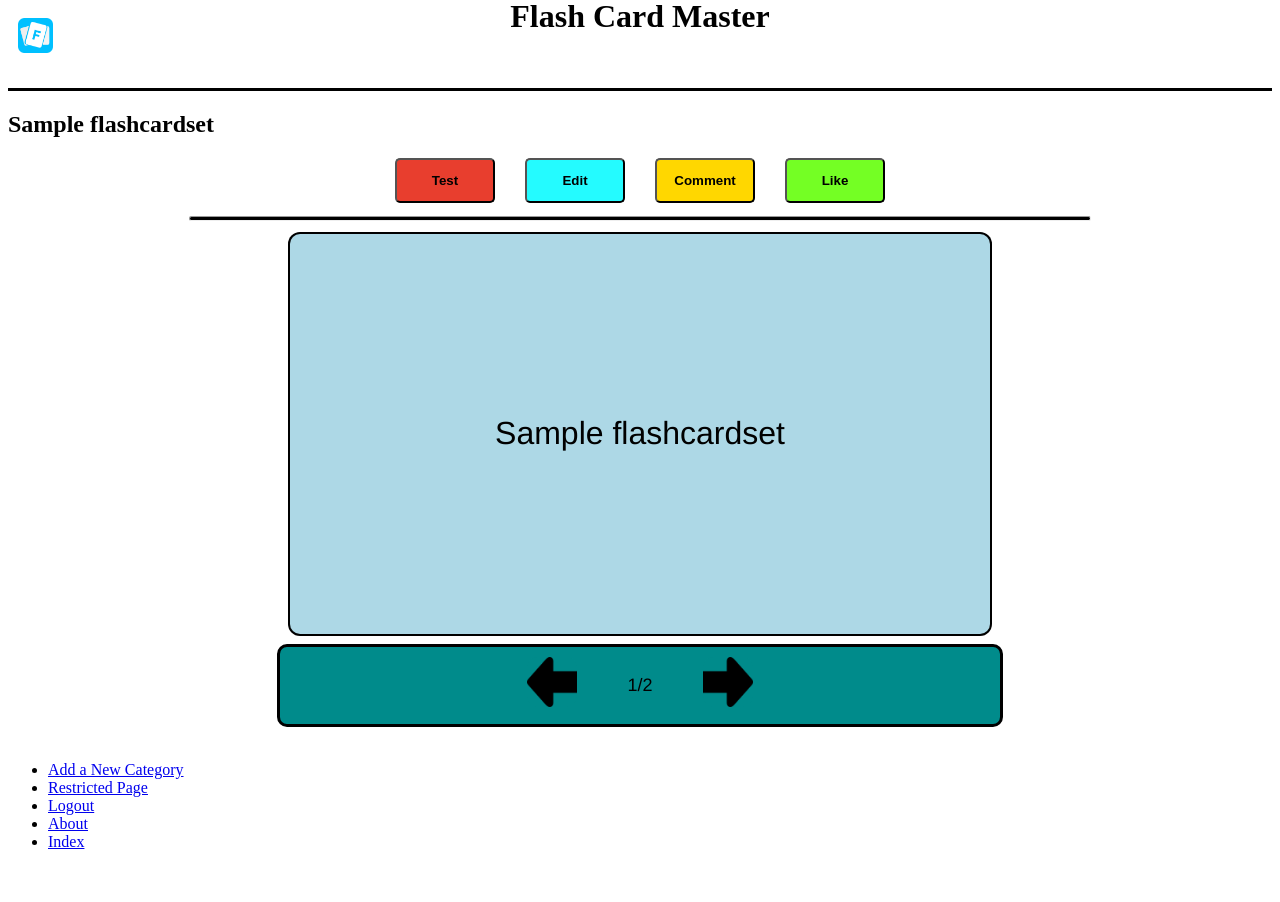
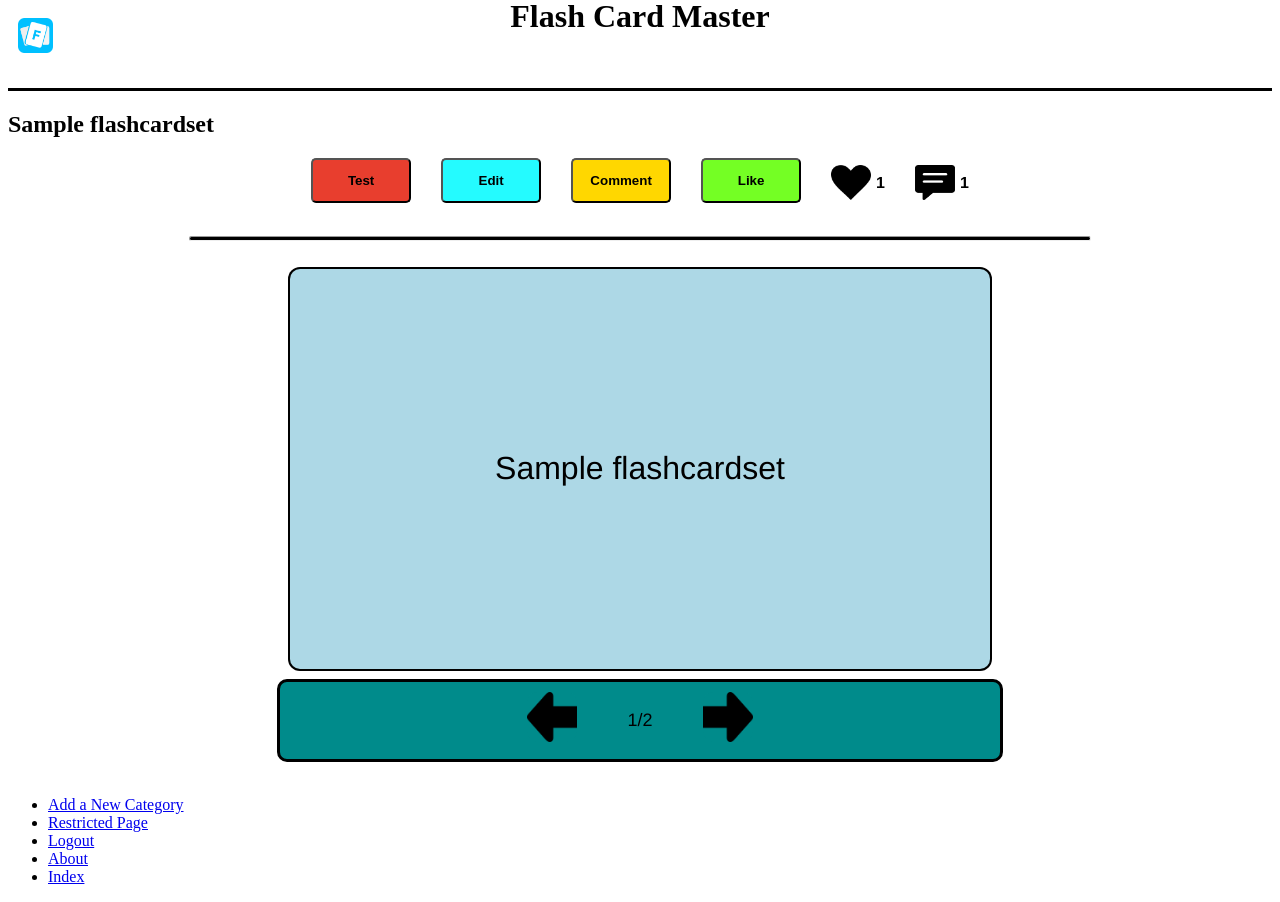
Before and after one commit to ehibb/wad_8D_group_project, a Django app: a page that uses templates/card/card_set.html in a window 1280 px wide. Before the commit the page ends 849 px from the top, so only its background shows below. Run offline with Django 3.2, Linux system fonts and the light colour scheme; a user stored in the database is signed in; tables that the repository leaves empty hold one stand-in row (values such as "Sample post").

Commit message:
Added Like Button and Counter, Comment Counter for Card Set Page Toolbar, made Card Set Page Toolbar only visible when User is Logged In

```diff
--- a/card/urls.py
+++ b/card/urls.py
@@ -23,4 +23,5 @@ urlpatterns = [
     path('create/edit/', views.edit, name='edit'),
     path('search/', views.search, name='search'),
     path('card_set/<slug:flash_card_set_slug>/', views.show_flash_card_set, name='card_set'),
+    path('like_cardset/', views.LikeCardSetView.as_view(), name='like_cardset'),
 ]
--- a/card/views.py
+++ b/card/views.py
@@ -4,7 +4,10 @@ from django.urls import reverse
 from django.contrib.auth import authenticate, login, logout
 from django.contrib.auth.decorators import login_required
 from .models import Category, FlashCardSet, FlashCard
-from .forms import CategoryForm, FlashCardSetForm, UserForm, UserProfileForm
+from .forms import CategoryForm, FlashCardSetForm, UserForm, UserProfileForm, Comment
+from django.utils.decorators import method_decorator
+from django.views import View
+
 
 
 def index(request):
@@ -31,13 +34,37 @@ def show_flash_card_set(request, flash_card_set_slug):
 
         cards = FlashCard.objects.filter(flash_card_set = card_set)
 
+        comments = Comment.objects.filter(flash_card_set = card_set)
+
         context_dict['flash_card_set'] = card_set
         context_dict['flash_cards'] = cards
+        context_dict['flash_card_comments'] = comments
+
+        if request.user.is_authenticated:
+            context_dict['userLoggedIn'] = True
+
     except FlashCardSet.DoesNotExist:
         context_dict['flash_card_set'] = None
         context_dict['flash_cards'] = None
 
     return render(request, 'card/card_set.html', context=context_dict)
+
+class LikeCardSetView(View):
+
+    @method_decorator(login_required)
+    def get(self, request):
+        cardset_name = request.GET['name']
+        try:
+            cardset = FlashCardSet.objects.get(name=cardset_name)
+        except Category.DoesNotExist:
+            return HttpResponse(-1)
+        except ValueError:
+            return HttpResponse(-1)
+
+        cardset.likes = cardset.likes + 1
+        cardset.save()
+        return HttpResponse(cardset.likes)
+
 
 def show_category(request, category_name_slug):
     # Create a context dictionary which we can pass
--- a/static/css/cardset.css
+++ b/static/css/cardset.css
@@ -117,13 +117,13 @@
 
 .container {
     display: grid;
-    row-gap: 5px;
+    row-gap: 20px;
 }
 
 .toolbar {
     display: grid;
     justify-content: center;
-    grid-template-columns: auto auto auto auto;
+    grid-template-columns: auto auto auto auto auto auto;
     column-gap: 30px;
 }
 
@@ -153,3 +153,21 @@ hr {
 #test {
     background-color: rgb(232, 62, 46);
 }
+
+.infostat {
+    display: grid;
+    grid-template-columns: auto auto;
+    align-items: center;
+}
+
+.infostat img {
+    width: 40px;
+    height: 35px;
+}
+
+.infostat p {
+    float: right;
+    margin-left: 5px;
+    font-family: Helvetica;
+    font-weight: bold;
+}
--- a/static/js/cardJS.js
+++ b/static/js/cardJS.js
@@ -1,4 +1,26 @@
 $(document).ready(function() {
+
+    $('#like').click(function () {
+        var cardsetname;
+        cardsetname = $(this).attr('data-cardsetname');
+
+        $.get('/card/like_cardset/',
+        {'name': cardsetname},
+        function (data) {
+            $('#likes').html(data);
+
+            $('#like').prop('disabled',true);
+            $('#like').css('background-color','rgb(42, 122, 63)');
+
+        }
+        )
+    })
+
+
+
+
+
+
 
     // When the page loads set the total number of cards display to the correct value
     $(function() {
--- a/templates/card/card_set.html
+++ b/templates/card/card_set.html
@@ -22,14 +22,25 @@
     <div class="container">
 
 
+        {% if userLoggedIn %}
         <div class="toolbar">
             <button id="test" class="toolbutton"> Test </button>
             <button id="edit" class="toolbutton"> Edit </button>
             <button id="comment" class="toolbutton"> Comment </button>
-            <button id="like" class="toolbutton"> Like </button>
+            <button id="like" class="toolbutton" data-cardsetname="{{ flash_card_set.name }}"> Like </button>
+            <div class="infostat">
+                <img src="{% static 'images/heart-icon.png' %}" alt="Like Icon">
+                <p id="likes"> {{ flash_card_set.likes }} </p>
+            </div>
+            <div class="infostat">
+                <img src="{% static 'images/comment-box-icon.png' %}" alt="Comment Icon">
+                <p id="Comments"> {{ flash_card_comments.count }} </p>
+            </div>
         </div>
 
         <hr>
+        {% endif %}
+
 
         <div class="cardcontainer">
             <div class="slider-outer">
```
Also changed, not shown: static/images/comment-box-icon.png (added), static/images/heart-icon.png (added).
